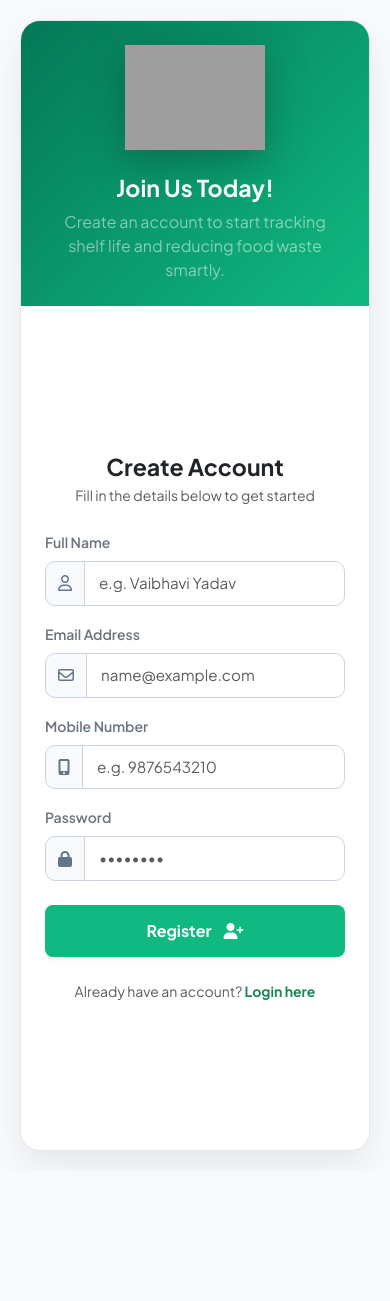
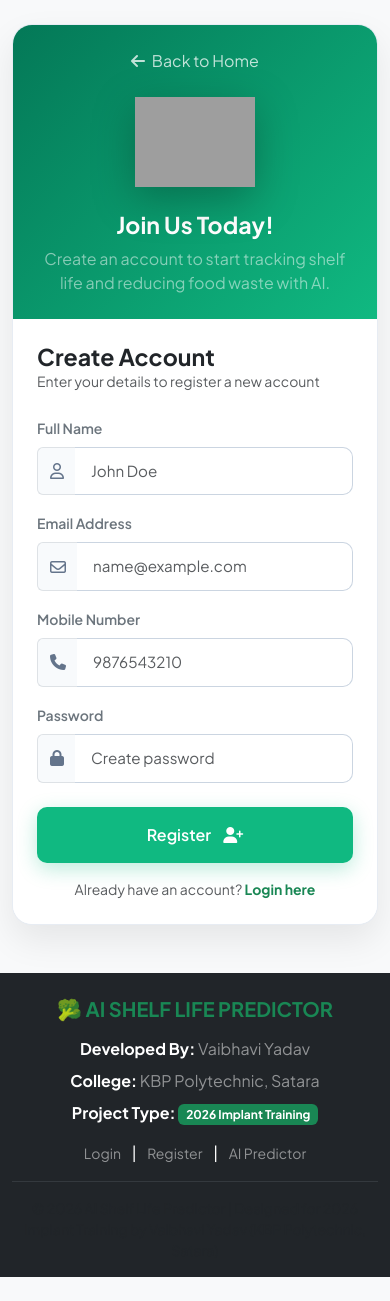
Before and after one commit to vaibhaviyadav2408-collab/-shelf-life-predictor, a Flask app: page /register in a window 390 px wide. Before the commit the page ends 1159 px from the top, so only its background shows below. Run offline with Flask 3, Linux system fonts and the light colour scheme; grey boxes are pictures that could not be loaded.

Commit message:
Update registration page title and styles

```diff
--- a/templates/register.html
+++ b/templates/register.html
@@ -3,129 +3,140 @@
 <head>
     <meta charset="UTF-8">
     <meta name="viewport" content="width=device-width, initial-scale=1.0">
-    <title>Register - AI Shelf Life</title>
-    <!-- Google Fonts & Font Awesome Icons -->
-    <link href="https://fonts.googleapis.com/css2?family=Plus+Jakarta+Sans:wght@400;500;600;700&display=swap" rel="stylesheet">
-    <link href="https://cdnjs.cloudflare.com/ajax/libs/font-awesome/6.4.0/css/all.min.css" rel="stylesheet">
+    <title>Register - AI Shelf Life Predictor</title>
     <!-- Bootstrap 5 CSS -->
     <link href="https://cdn.jsdelivr.net/npm/bootstrap@5.3.0/dist/css/bootstrap.min.css" rel="stylesheet">
+    <!-- FontAwesome Icons -->
+    <link rel="stylesheet" href="https://cdnjs.cloudflare.com/ajax/libs/font-awesome/6.4.0/css/all.min.css">
+    <!-- Google Fonts -->
+    <link href="https://fonts.googleapis.com/css2?family=Plus+Jakarta+Sans:wght@400;500;600;700;800&display=swap" rel="stylesheet">
     <!-- Custom CSS -->
-    <link rel="stylesheet" href="{{ url_for('static', filename='style.css') }}">
+    <link rel="stylesheet" href="{{ url_for('static', filename='style.css') }}?v=4.0">
     <style>
-        body.auth-body {
-            font-family: 'Plus Jakarta Sans', sans-serif;
+        body {
             background-color: #f8fafc;
-            min-height: 100vh;
-            display: flex;
-            align-items: center;
-            justify-content: center;
-            padding: 20px;
+            font-family: 'Plus Jakarta Sans', system-ui, -apple-system, sans-serif;
+            color: #1e293b;
         }
-        .auth-card {
+        .auth-card-wrapper {
             background: #ffffff;
             border-radius: 20px;
             box-shadow: 0 15px 35px rgba(0, 0, 0, 0.08);
             overflow: hidden;
-            width: 100%;
-            max-width: 850px;
-            border: 1px solid #e2e8f0;
+            border: 1px solid rgba(226, 232, 240, 0.8);
         }
         .auth-banner {
             background: linear-gradient(135deg, #047857 0%, #10b981 100%);
         }
-        .custom-input {
-            border-radius: 10px;
-            padding: 10px 14px;
-            border: 1px solid #cbd5e1;
-            font-size: 0.95rem;
-        }
-        .custom-input:focus {
-            border-color: #10b981;
-            box-shadow: 0 0 0 0.25rem rgba(16, 185, 129, 0.15);
-        }
         .input-group-text {
-            border-radius: 10px 0 0 10px;
             background-color: #f8fafc;
-            border-color: #cbd5e1;
+            border-right: none;
             color: #64748b;
         }
-        .input-group .custom-input {
-            border-radius: 0 10px 10px 0;
+        .form-control-icon {
+            border-left: none;
+        }
+        .form-control-icon:focus {
+            border-color: #cbd5e1;
+            box-shadow: none;
+        }
+        .input-group:focus-within .input-group-text,
+        .input-group:focus-within .form-control-icon {
+            border-color: #10b981;
+        }
+        .btn-green {
+            background-color: #10b981;
+            color: #ffffff;
+            border: none;
+            border-radius: 10px;
+            font-weight: 600;
+            transition: background 0.2s ease;
+        }
+        .btn-green:hover {
+            background-color: #047857;
+            color: #ffffff;
         }
     </style>
 </head>
-<body class="auth-body">
+<body class="bg-light d-flex flex-column min-vh-100 justify-content-between py-4">
 
-<div class="auth-card">
-    <div class="row g-0 h-100">
-        <!-- Banner Section -->
-        <div class="col-md-5 auth-banner d-flex flex-column align-items-center justify-content-center text-center p-4 p-md-5">
-            <img src="https://cdn-icons-png.flaticon.com/512/3081/3081986.png" width="140" class="mb-4 img-fluid filter-drop-shadow" alt="Basket Icon">
+<div class="container my-auto">
+    <div class="row justify-content-center">
+        <div class="col-lg-10 col-xl-9">
+            <div class="auth-card-wrapper">
+                <div class="row g-0">
+                    <!-- Left Banner -->
+                    <div class="col-md-5 auth-banner text-center p-4 p-lg-5 d-flex flex-column justify-content-center align-items-center">
+                        <a href="{{ url_for('index') }}" class="text-white text-decoration-none mb-4 d-inline-block opacity-75 hover-opacity-100">
+                            <i class="fa-solid fa-arrow-left me-1"></i> Back to Home
+                        </a>
+                        <img src="https://cdn-icons-png.flaticon.com/512/3081/3081986.png" width="120" class="mb-4" alt="Basket Icon">
                         <h3 class="fw-bold text-white mb-2">Join Us Today!</h3>
-            <p class="text-white-50 fs-6 mb-0">Create an account to start tracking shelf life and reducing food waste smartly.</p>
+                        <p class="text-white-50 fs-6 mb-0">Create an account to start tracking shelf life and reducing food waste with AI.</p>
                     </div>
 
-        <!-- Form Section -->
-        <div class="col-md-7 auth-form-container bg-white d-flex align-items-center justify-content-center p-4 p-md-5">
-            <div class="w-100" style="max-width: 380px;">
-                <div class="mb-4 text-center text-md-start">
-                    <h3 class="fw-bold text-dark mb-1">Create Account</h3>
-                    <p class="text-muted small">Fill in the details below to get started</p>
+                    <!-- Right Form Container -->
+                    <div class="col-md-7 bg-white p-4 p-md-5 d-flex align-items-center">
+                        <div class="w-100 max-w-md mx-auto">
+                            <div class="mb-4">
+                                <h3 class="fw-bold text-dark m-0">Create Account</h3>
+                                <p class="text-muted small">Enter your details to register a new account</p>
                             </div>
 
                             <form action="{{ url_for('register') }}" method="POST">
-                    <!-- Full Name Input -->
                                 <div class="mb-3">
                                     <label class="form-label fw-semibold text-secondary small">Full Name</label>
                                     <div class="input-group">
                                         <span class="input-group-text"><i class="fa-regular fa-user"></i></span>
-                            <input type="text" name="name" class="form-control custom-input" placeholder="e.g. Vaibhavi Yadav" required>
+                                        <input type="text" name="name" class="form-control form-control-icon" placeholder="John Doe" required>
                                     </div>
                                 </div>
 
-                    <!-- Email Input -->
                                 <div class="mb-3">
                                     <label class="form-label fw-semibold text-secondary small">Email Address</label>
                                     <div class="input-group">
                                         <span class="input-group-text"><i class="fa-regular fa-envelope"></i></span>
-                            <input type="email" name="email" class="form-control custom-input" placeholder="name@example.com" required>
+                                        <input type="email" name="email" class="form-control form-control-icon" placeholder="name@example.com" required>
                                     </div>
                                 </div>
 
-                    <!-- Mobile Number Input -->
                                 <div class="mb-3">
                                     <label class="form-label fw-semibold text-secondary small">Mobile Number</label>
                                     <div class="input-group">
-                            <span class="input-group-text"><i class="fa-solid fa-mobile-screen-button"></i></span>
-                            <input type="text" name="mobile" class="form-control custom-input" placeholder="e.g. 9876543210" required>
+                                        <span class="input-group-text"><i class="fa-solid fa-phone"></i></span>
+                                        <input type="tel" name="mobile" class="form-control form-control-icon" placeholder="9876543210" required>
                                     </div>
                                 </div>
 
-                    <!-- Password Input -->
                                 <div class="mb-4">
                                     <label class="form-label fw-semibold text-secondary small">Password</label>
                                     <div class="input-group">
                                         <span class="input-group-text"><i class="fa-solid fa-lock"></i></span>
-                            <input type="password" name="password" class="form-control custom-input" placeholder="••••••••" required>
+                                        <input type="password" name="password" class="form-control form-control-icon" placeholder="Create password" required>
                                     </div>
                                 </div>
 
-                    <!-- Submit Button -->
-                    <button type="submit" class="btn btn-green w-100 py-2.5 rounded-3 fw-bold shadow-sm">
+                                <button type="submit" class="btn-green w-100 py-3 mb-3">
                                     Register <i class="fa-solid fa-user-plus ms-1"></i>
                                 </button>
                             </form>
 
-                <!-- Navigation Link -->
-                <p class="mt-4 text-center text-muted small mb-0">
-                    Already have an account? <a href="{{ url_for('login') }}" class="text-success fw-bold text-decoration-none">Login here</a>
+                            <p class="text-center text-muted small m-0">
+                                Already have an account?
+                                <a href="{{ url_for('login') }}" class="text-success fw-bold text-decoration-none">Login here</a>
                             </p>
                         </div>
                     </div>
                 </div>
             </div>
+        </div>
+    </div>
+</div>
 
-<!-- Bootstrap 5 JS -->
+<!-- Shared Footer Include -->
+{% include 'footer.html' %}
+
+<!-- Bootstrap JS -->
 <script src="https://cdn.jsdelivr.net/npm/bootstrap@5.3.0/dist/js/bootstrap.bundle.min.js"></script>
 </body>
 </html>
```
Lines whose indentation alone changed are shown as unchanged.
